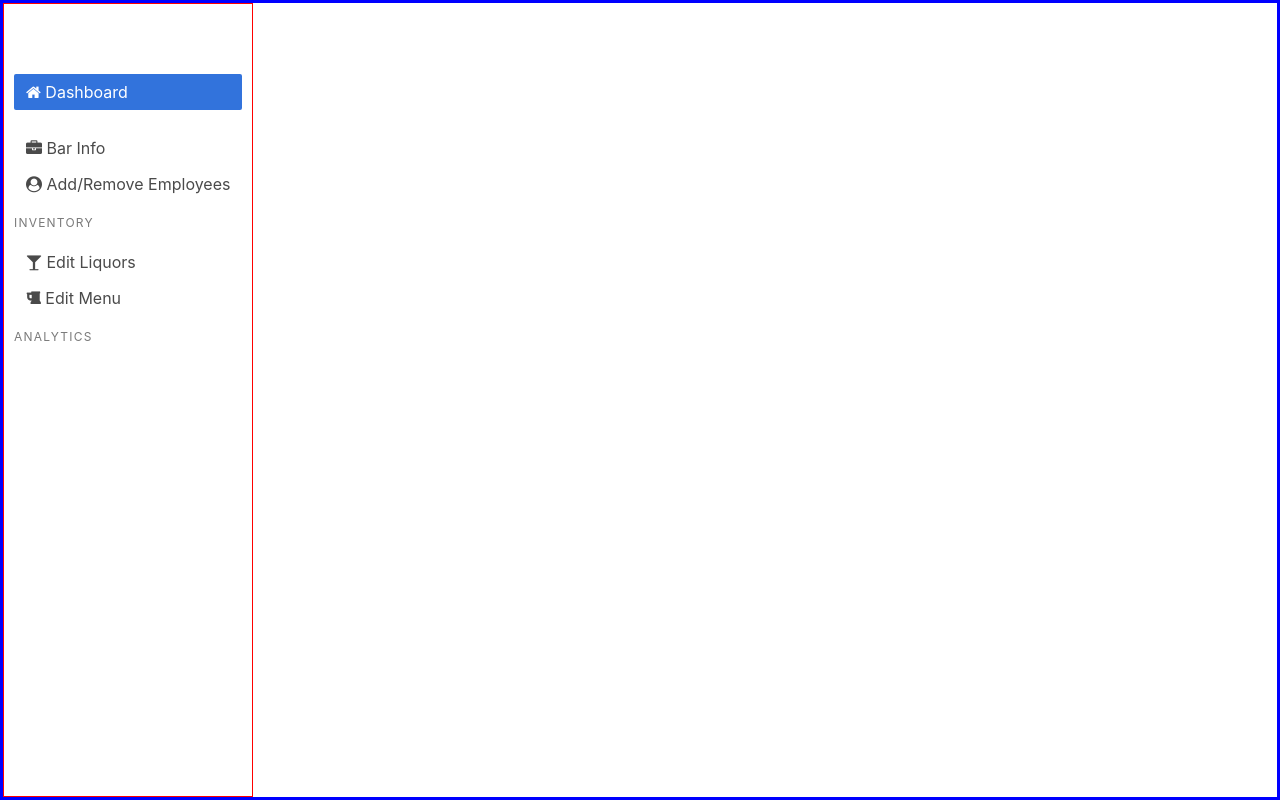
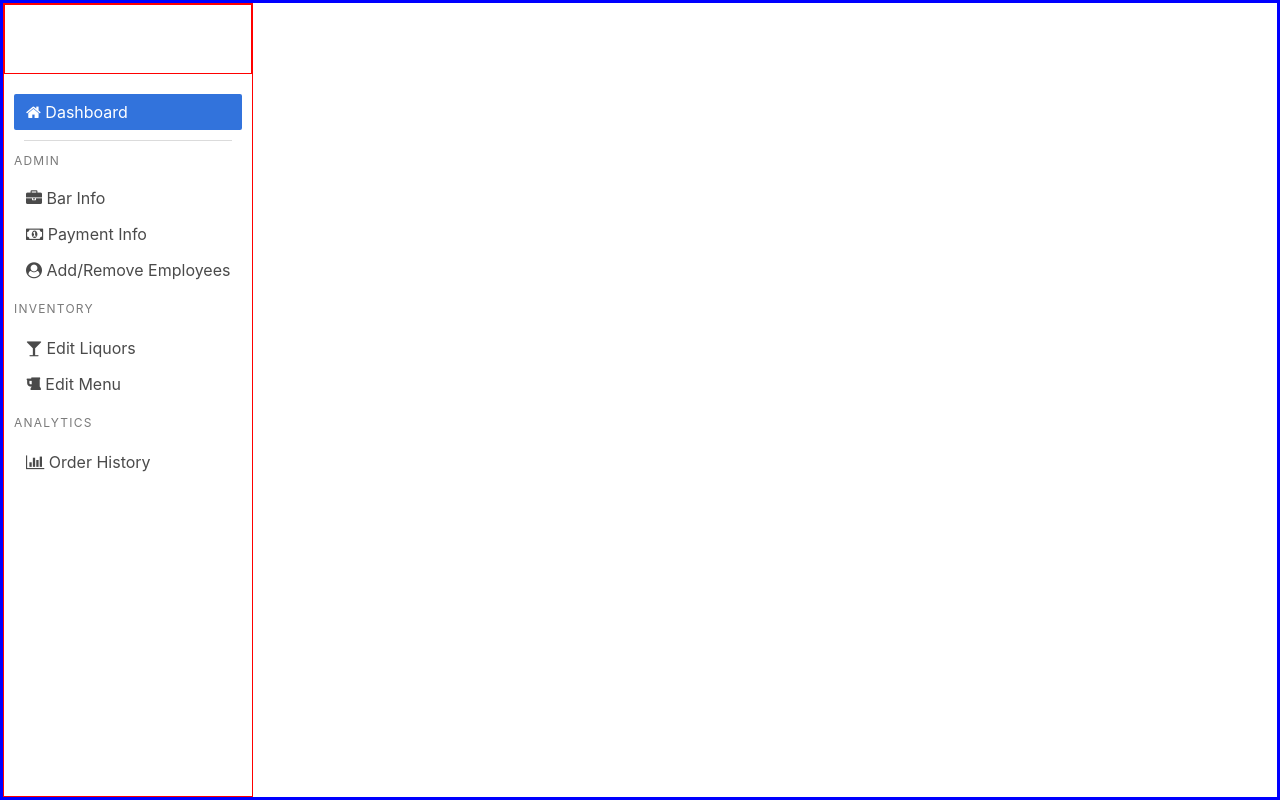
Before and after one commit to EJMason/barambe-admin, a React (Create React App) app: page / in a window 1280 px wide. Built offline with nearby package versions, Linux system fonts and the light colour scheme.

Commit message:
finished sidebar view

```diff
--- a/src/App.js
+++ b/src/App.js
@@ -17,7 +17,7 @@ class App extends Component {
         <MediaQuery query="(min-width: 768px)">
           <div class="column is-narrow red">
 
-            <div className="sidebar-top">
+            <div className="sidebar-top red">
 
             </div>
 
--- a/src/sidebar/Sidebar.container.js
+++ b/src/sidebar/Sidebar.container.js
@@ -20,11 +20,19 @@ export default class Sidebar extends Component {
               <i class="fa fa-home" aria-hidden="true" /> Dashboard
               </a>
             </li>
-            <br />
+            <hr />
+
+            <p className="menu-label">Admin</p>
 
             <li>
               <a href="#">
               <i class="fa fa-briefcase" aria-hidden="true"></i> Bar Info
+              </a>
+            </li>
+
+            <li>
+              <a href="#">
+              <i class="fa fa-money" aria-hidden="true"></i> Payment Info
               </a>
             </li>
 
@@ -55,6 +63,16 @@ export default class Sidebar extends Component {
 
           <p className="menu-label">Analytics</p>
 
+          <ul className="menu-list">
+
+            <li>
+              <a href="#">
+              <i class="fa fa-bar-chart" aria-hidden="true"></i> Order History
+              </a>
+            </li>
+
+          </ul>
+
         </aside>
     )
   }
--- a/src/styles/partials/_dashboard.scss
+++ b/src/styles/partials/_dashboard.scss
@@ -28,6 +28,7 @@
   // @extend .shadow-right;
   padding-left: 10px;
   padding-right: 10px;
+  padding-top: 20px;
 }
 
 .sidebar-top {
@@ -37,3 +38,8 @@
 .main-col {
   height: 100%;
 }
+
+hr {
+  padding: 0px;
+  margin: 10px;
+}
```
Also changed, not shown: src/logo.svg (deleted), src/styles/main.css.
